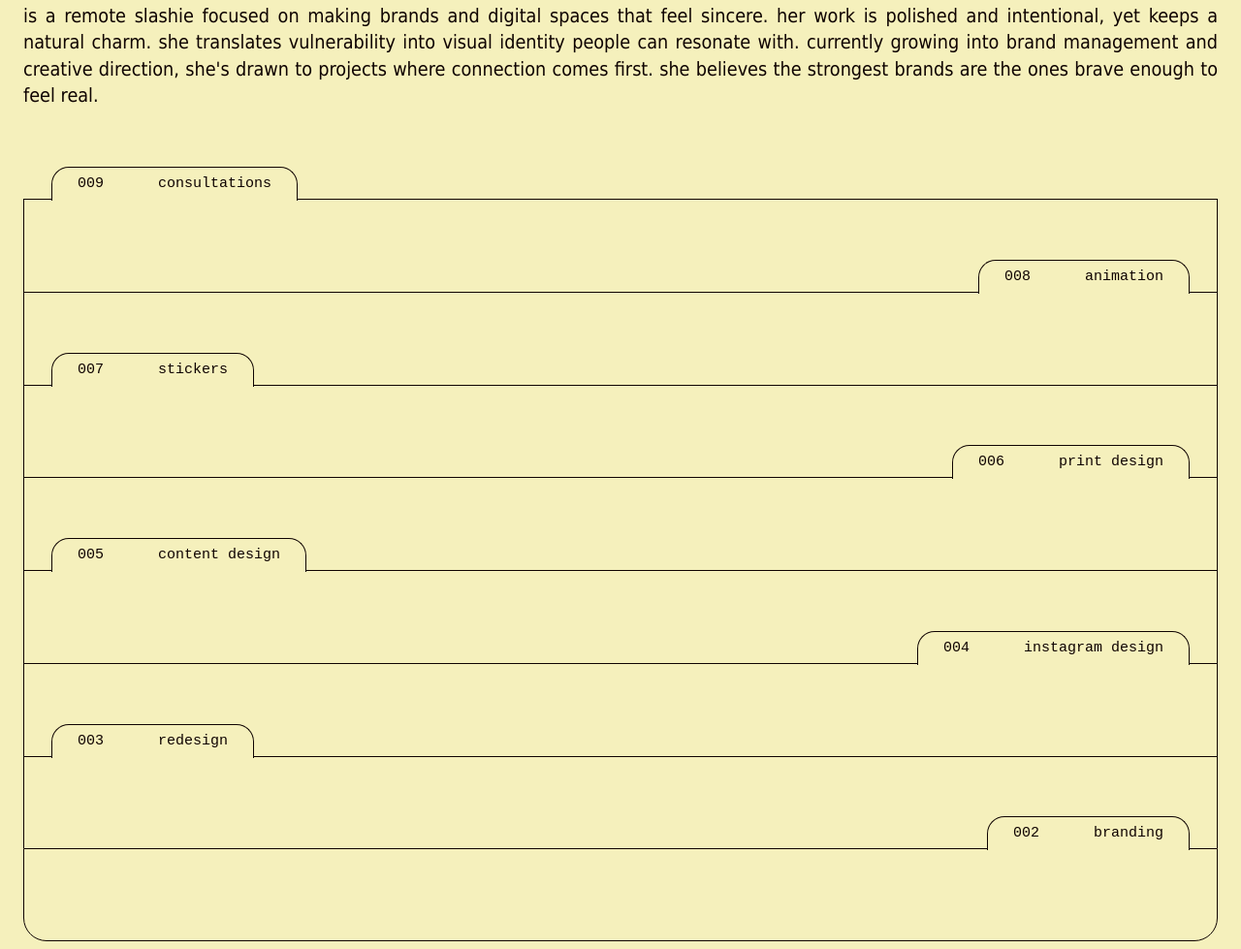
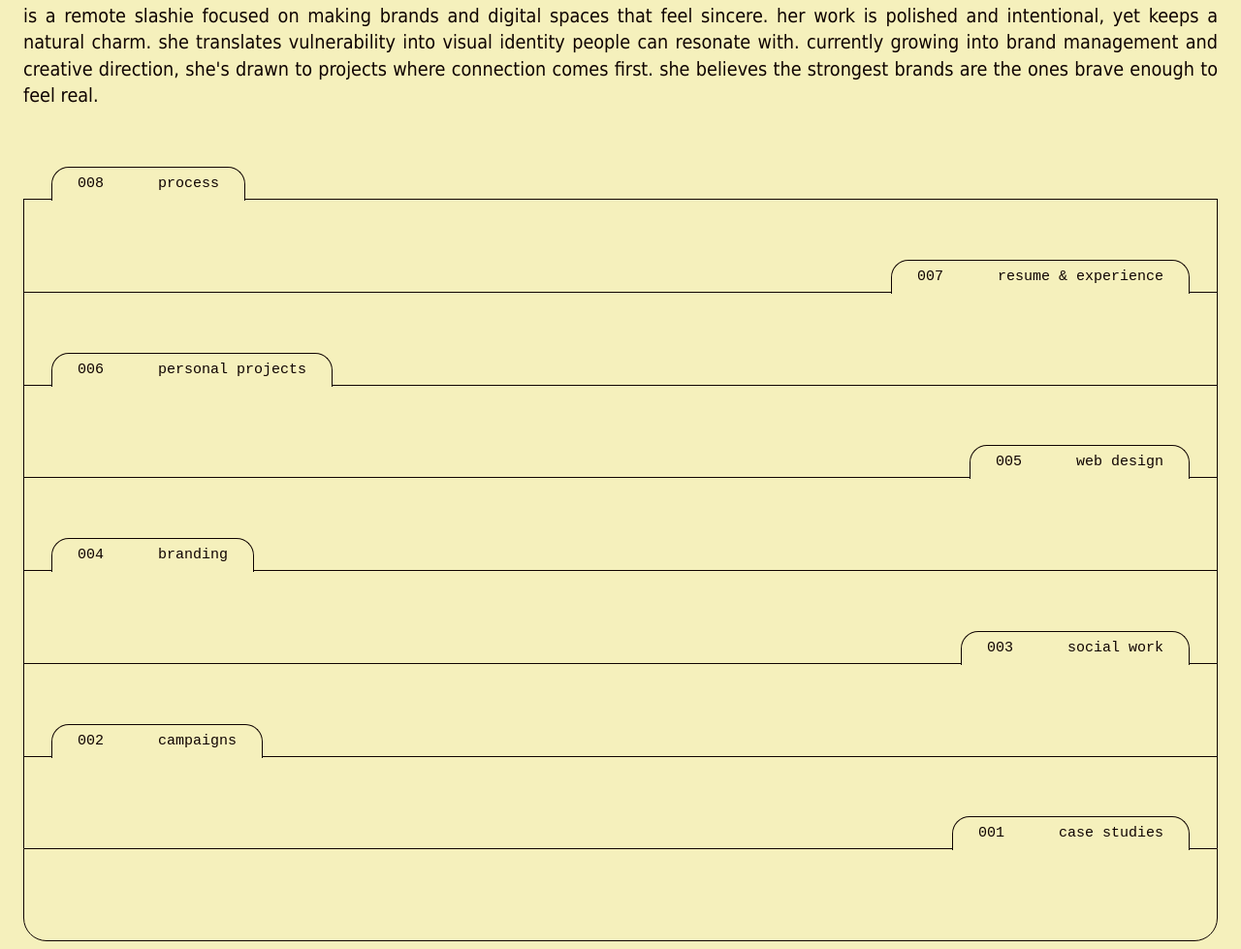
Before and after one commit to josalynemessina/josalyne-messina.com, a plain HTML site: page index.html in a window 1280 px wide. Shown: the part 268-1247 px from the top of the page at 97% size. Drawn offline with Linux system fonts and the light colour scheme.

Commit message:
edited content in cabinet and fixed instagram and contact links to be locked to the edges of the topbar.

```diff
--- a/script.js
+++ b/script.js
@@ -17,14 +17,14 @@ new ResizeObserver(resize).observe(hero);
 // edit this array: one entry per folder. alternates left/right automatically.
 // body can hold any html: images, links, sketches, process notes.
 const folders = [
-    { id: "009", name: "consultations", body: "<p>one-on-one brand chats. bring a mess, leave with a plan.</p>" },
-    { id: "008", name: "animation", body: "<p>motion tests, logo reveals, tiny loops.</p>" },
-    { id: "007", name: "stickers", body: "<p>sticker sheets and packs. the fun stuff.</p>" },
-    { id: "006", name: "print design", body: "<p>posters, packaging, zines.</p>" },
-    { id: "005", name: "content design", body: "<p>templates and systems for posting consistently.</p>" },
-    { id: "004", name: "instagram design", body: "<p>carousels, covers, and grids that hold together.</p>" },
-    { id: "003", name: "redesign", body: "<p>unsolicited rebrands of brands i love.</p>" },
-    { id: "002", name: "branding", body: "<p>i develop a complete visual identity system: color palette, patterns, icons, templates for social and print.</p><p>i pick font pairs, explain their purpose, and package it all into a brandbook if needed.</p>" }
+    { id: "008", name: "process", body: "<p></p>" },
+    { id: "007", name: "resume & experience", body: "<p>yes, i have that too!</p>" },
+    { id: "006", name: "personal projects", body: "<p>things that just don't fit in any other folder.</p>" },
+    { id: "005", name: "web design", body: "<p>except it's mostly vibecoding & figma.</p>" },
+    { id: "004", name: "branding", body: "<p>my bread & butter.</p>" },
+    { id: "003", name: "social work", body: "<p>everything i do on the side.</p>" },
+    { id: "002", name: "campaigns", body: "<p>getting the message out there.</p>" },
+    { id: "001", name: "case studies", body: "<p>let's dive into why things do (or don't) work.</p>" }
 ];
 
 const cabinet = document.getElementById("cabinet");
--- a/style.css
+++ b/style.css
@@ -23,6 +23,12 @@ body {
 }
 .topbar a:hover {
     text-decoration: underline;
+}
+.topbar a:first-child {
+    justify-self: start; /* Locks INSTAGRAM strictly to the left edge */
+}
+.topbar a:last-child {
+    justify-self: end;   /* Locks CONTACT strictly to the right edge */
 }
 .topbar .left {
     justify-self: start;
```
